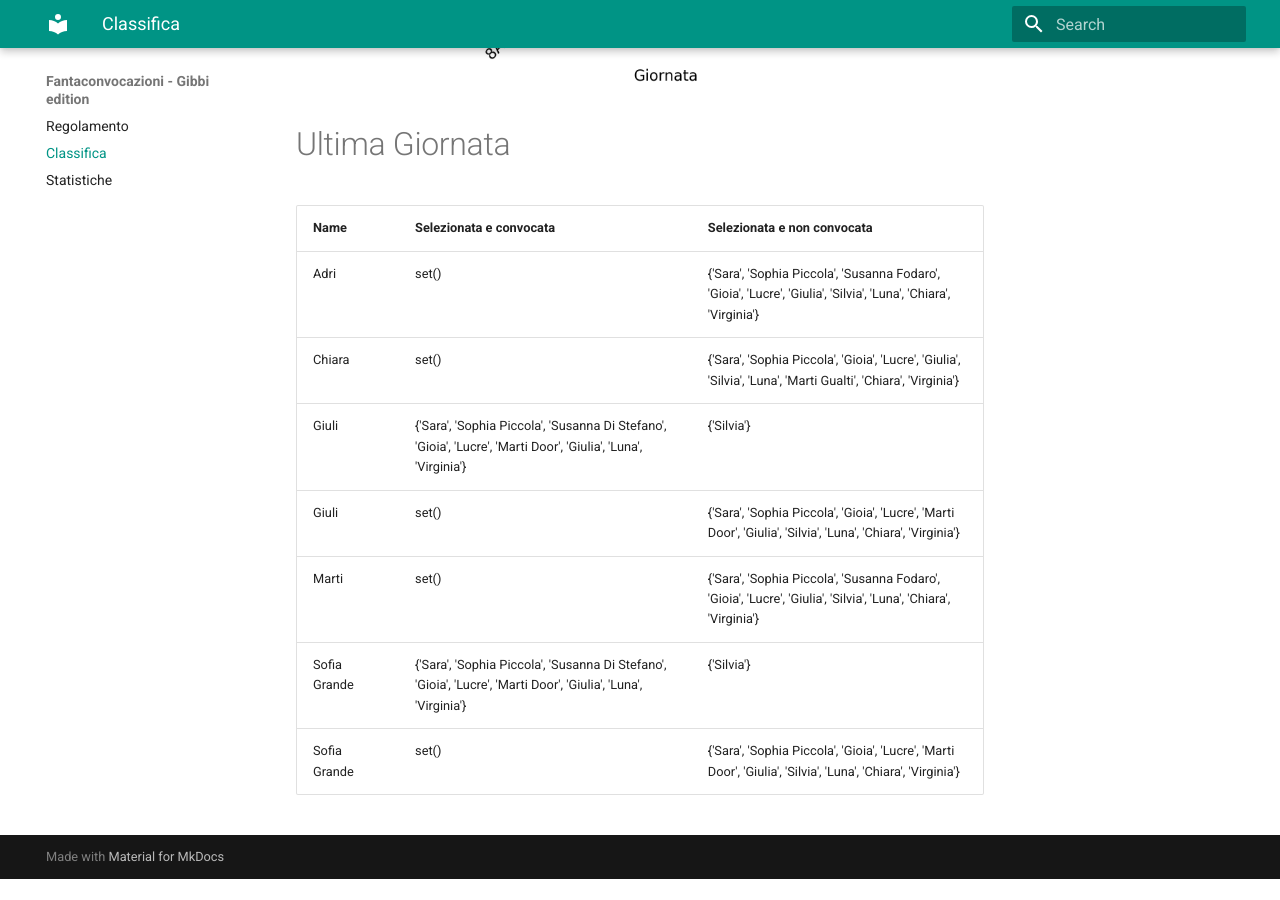
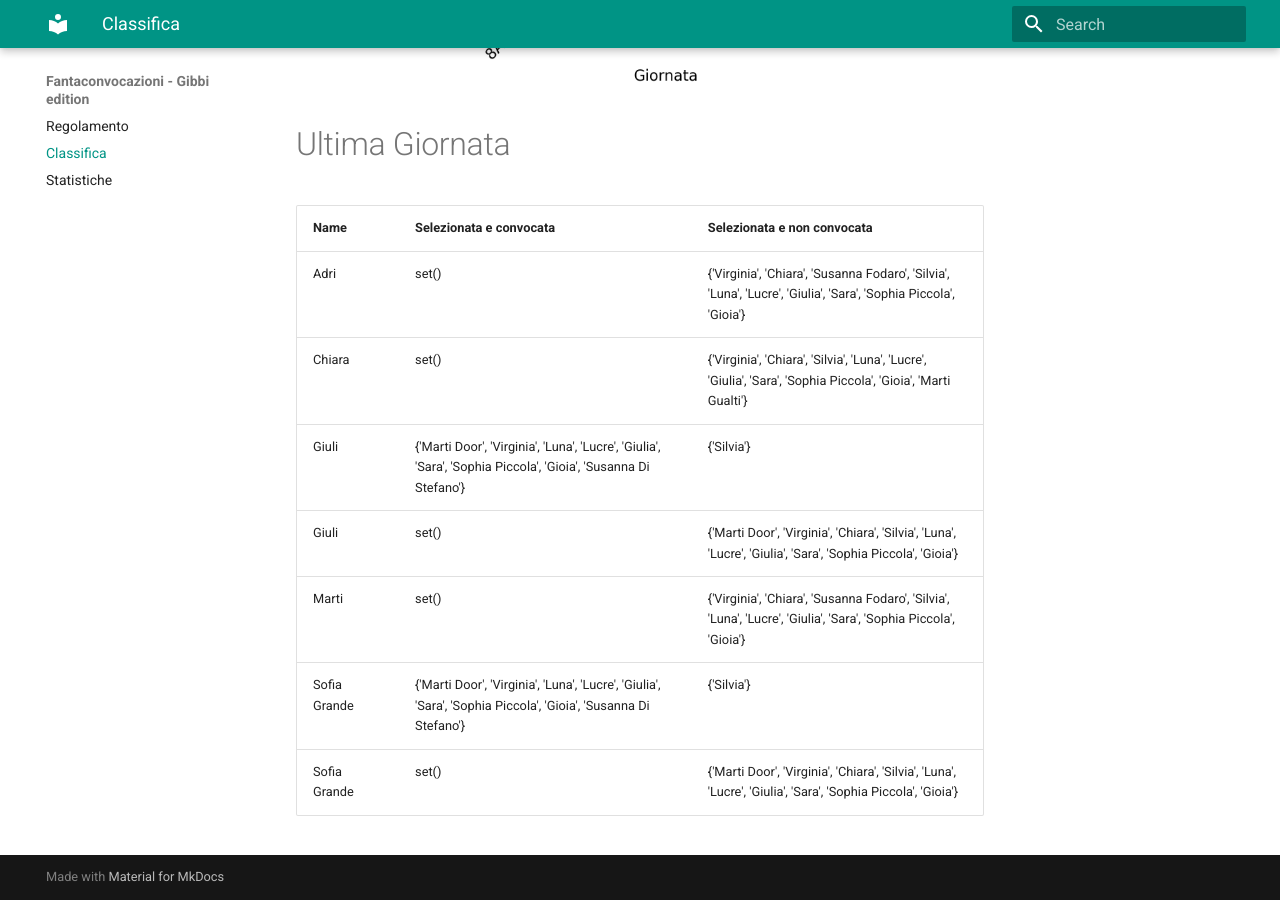
Before and after one commit to martinig94/fantagibbi, an MkDocs documentation site: the page built from docs/Classifica.md, in a window 1280 px wide and 900 px high, scrolled down 1024 px. Built offline with MkDocs 1.6.1 and Material for MkDocs 9.7.7, drawn with Linux system fonts in a browser that asks for light colours; before the commit the page ends 1903 px from its top, so only the background shows below that.

Commit message:
Auto-update from main.py

```diff
--- a/docs/Classifica.md
+++ b/docs/Classifica.md
@@ -18,11 +18,11 @@
 <!-- START_TABLE CORRECT -->
 | Name         | Selezionata e convocata                                                                                        | Selezionata e non convocata                                                                                      |
 |:-------------|:---------------------------------------------------------------------------------------------------------------|:-----------------------------------------------------------------------------------------------------------------|
-| Adri         | set()                                                                                                          | {'Sara', 'Sophia Piccola', 'Susanna Fodaro', 'Gioia', 'Lucre', 'Giulia', 'Silvia', 'Luna', 'Chiara', 'Virginia'} |
-| Chiara       | set()                                                                                                          | {'Sara', 'Sophia Piccola', 'Gioia', 'Lucre', 'Giulia', 'Silvia', 'Luna', 'Marti Gualti', 'Chiara', 'Virginia'}   |
-| Giuli        | {'Sara', 'Sophia Piccola', 'Susanna Di Stefano', 'Gioia', 'Lucre', 'Marti Door', 'Giulia', 'Luna', 'Virginia'} | {'Silvia'}                                                                                                       |
-| Giuli        | set()                                                                                                          | {'Sara', 'Sophia Piccola', 'Gioia', 'Lucre', 'Marti Door', 'Giulia', 'Silvia', 'Luna', 'Chiara', 'Virginia'}     |
-| Marti        | set()                                                                                                          | {'Sara', 'Sophia Piccola', 'Susanna Fodaro', 'Gioia', 'Lucre', 'Giulia', 'Silvia', 'Luna', 'Chiara', 'Virginia'} |
-| Sofia Grande | {'Sara', 'Sophia Piccola', 'Susanna Di Stefano', 'Gioia', 'Lucre', 'Marti Door', 'Giulia', 'Luna', 'Virginia'} | {'Silvia'}                                                                                                       |
-| Sofia Grande | set()                                                                                                          | {'Sara', 'Sophia Piccola', 'Gioia', 'Lucre', 'Marti Door', 'Giulia', 'Silvia', 'Luna', 'Chiara', 'Virginia'}     |
+| Adri         | set()                                                                                                          | {'Virginia', 'Chiara', 'Susanna Fodaro', 'Silvia', 'Luna', 'Lucre', 'Giulia', 'Sara', 'Sophia Piccola', 'Gioia'} |
+| Chiara       | set()                                                                                                          | {'Virginia', 'Chiara', 'Silvia', 'Luna', 'Lucre', 'Giulia', 'Sara', 'Sophia Piccola', 'Gioia', 'Marti Gualti'}   |
+| Giuli        | {'Marti Door', 'Virginia', 'Luna', 'Lucre', 'Giulia', 'Sara', 'Sophia Piccola', 'Gioia', 'Susanna Di Stefano'} | {'Silvia'}                                                                                                       |
+| Giuli        | set()                                                                                                          | {'Marti Door', 'Virginia', 'Chiara', 'Silvia', 'Luna', 'Lucre', 'Giulia', 'Sara', 'Sophia Piccola', 'Gioia'}     |
+| Marti        | set()                                                                                                          | {'Virginia', 'Chiara', 'Susanna Fodaro', 'Silvia', 'Luna', 'Lucre', 'Giulia', 'Sara', 'Sophia Piccola', 'Gioia'} |
+| Sofia Grande | {'Marti Door', 'Virginia', 'Luna', 'Lucre', 'Giulia', 'Sara', 'Sophia Piccola', 'Gioia', 'Susanna Di Stefano'} | {'Silvia'}                                                                                                       |
+| Sofia Grande | set()                                                                                                          | {'Marti Door', 'Virginia', 'Chiara', 'Silvia', 'Luna', 'Lucre', 'Giulia', 'Sara', 'Sophia Piccola', 'Gioia'}     |
 <!-- END_TABLE CORRECT -->
```
